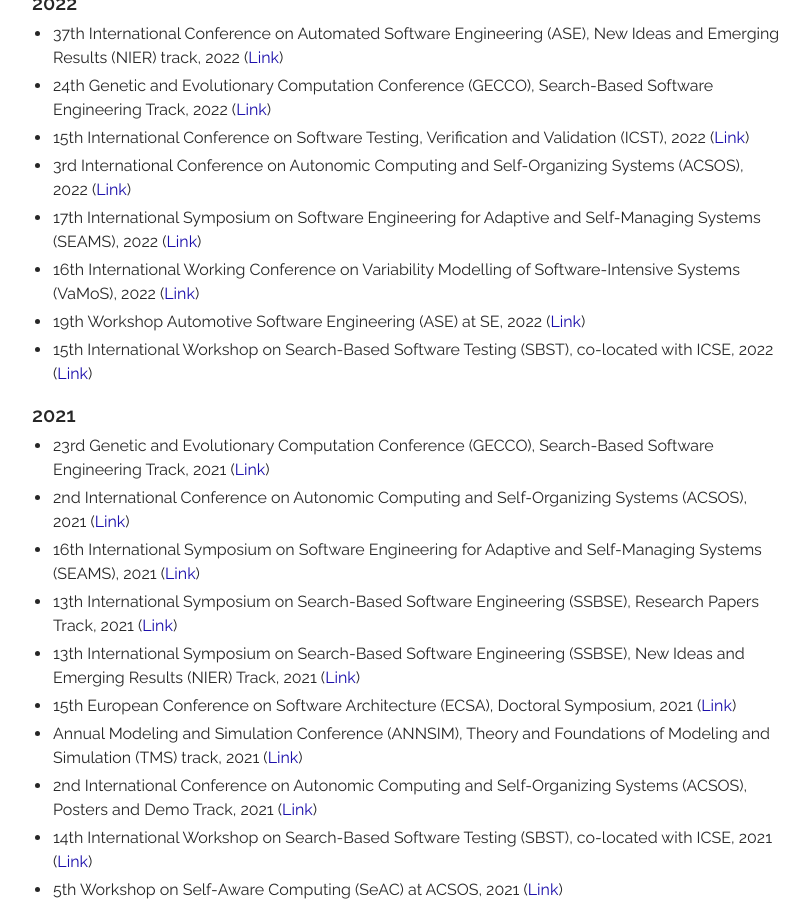
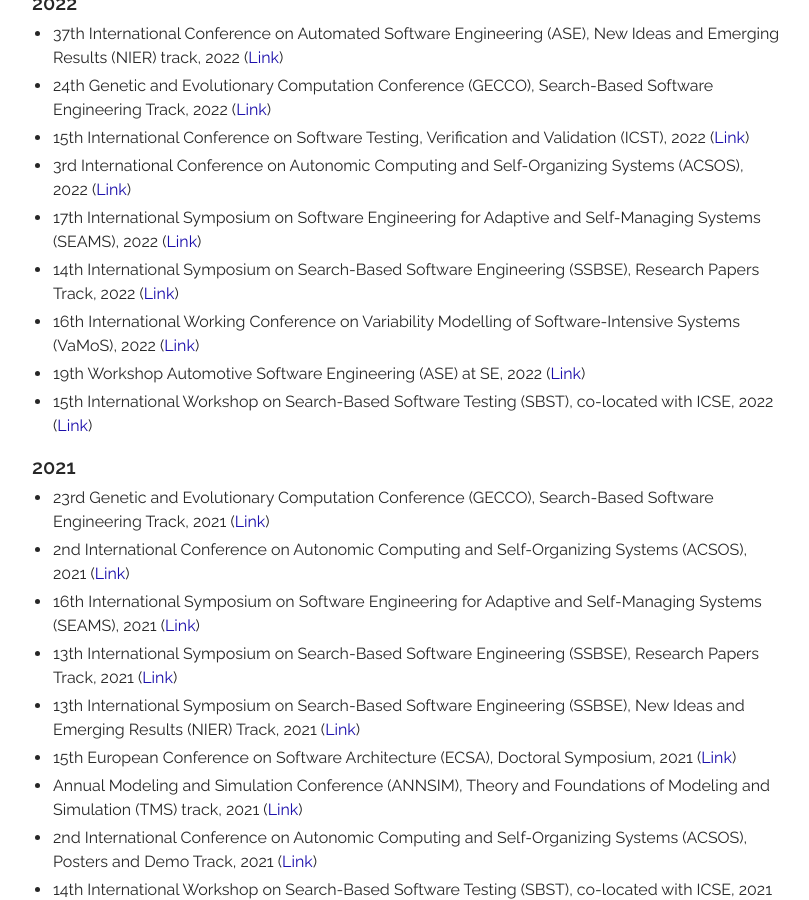
Before and after one commit to thomas-vogel/thomas-vogel.github.io, a Jekyll site: the page built from _pages/activities.md, in a window 1280 px wide and 900 px high, scrolled down 1989 px. Shown: the whole window, without its empty margins (233-1042 px from the left). Built offline with Jekyll 4.4.1, drawn with Linux system fonts in a browser that asks for light colours.

Commit message:
Add PC SSBSE'22.

```diff
--- a/_pages/activities.md
+++ b/_pages/activities.md
@@ -55,6 +55,7 @@
 * 15th International Conference on Software Testing, Verification and Validation (ICST), 2022 ([Link](https://icst2022.vrain.upv.es/){:target="_blank"})
 * 3rd International Conference on Autonomic Computing and Self-Organizing	Systems (ACSOS), 2022 ([Link](https://conf.researchr.org/home/acsos-2022){:target="_blank"})
 * 17th International Symposium on Software Engineering for Adaptive and Self-Managing Systems (SEAMS), 2022 ([Link](https://conf.researchr.org/home/seams-2022){:target="_blank"})
+* 14th International Symposium on Search-Based Software Engineering (SSBSE), Research Papers Track, 2022 ([Link](https://conf.researchr.org/home/ssbse-2022){:target="_blank"})
 * 16th International Working Conference on Variability Modelling of Software-Intensive Systems (VaMoS), 2022 ([Link](https://vamos2022.isti.cnr.it/){:target="_blank"})
 * 19th Workshop Automotive Software Engineering (ASE) at SE, 2022 ([Link](https://ase-workshop.github.io/2022/){:target="_blank"})
 * 15th International Workshop on Search-Based Software Testing (SBST), co-located with ICSE, 2022 ([Link](https://sbst22.github.io/){:target="_blank"})
```
